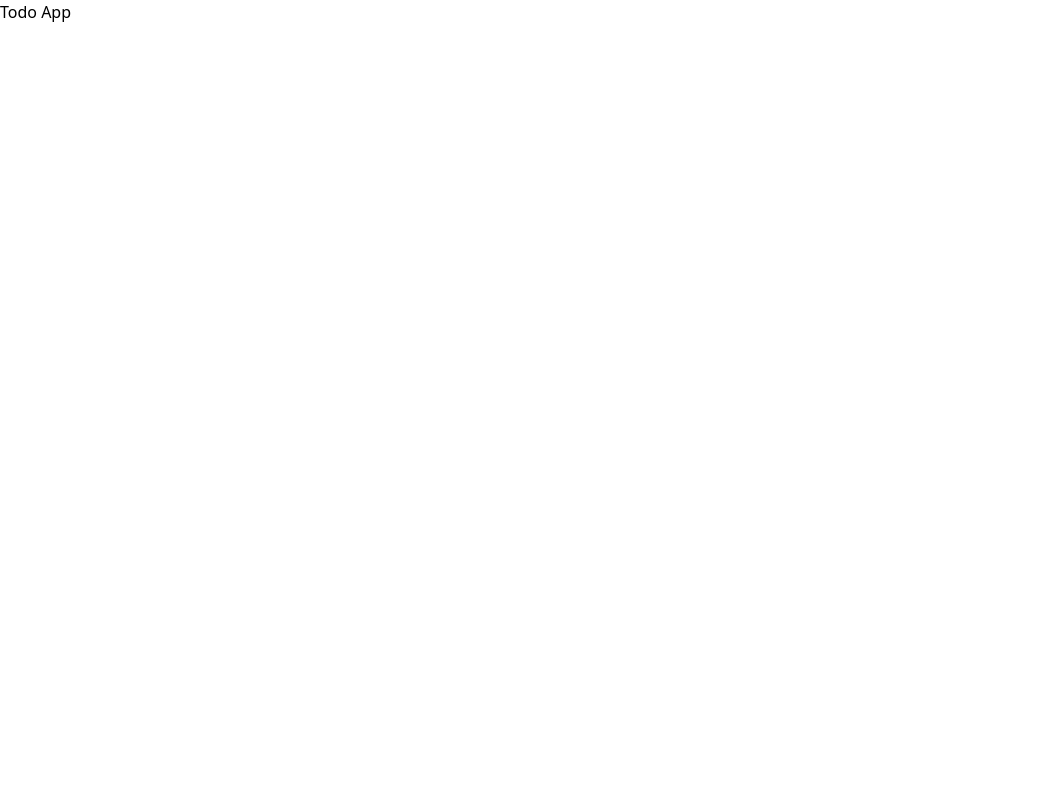
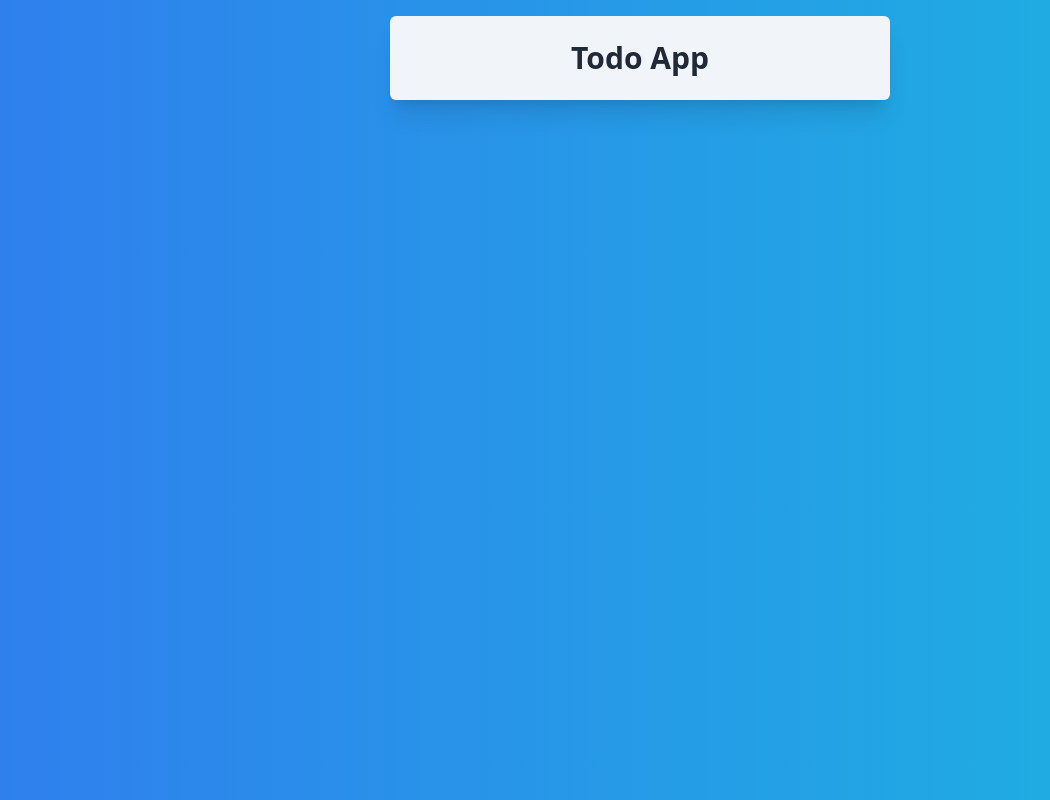
Before and after one commit to dvaug86/Tutorial-Todo-List-advanced-CodeCommerce, a React (Create React App) app: page / in a window 1280 px wide. Shown: the whole page, without its empty margins (0-1050 px from the left). Built offline with nearby package versions, Linux system fonts and the light colour scheme.

Commit message:
tailwind is now functional

```diff
--- a/tailwind.config.js
+++ b/tailwind.config.js
@@ -1,6 +1,8 @@
 /** @type {import('tailwindcss').Config} */
 module.exports = {
-  content: ["./src/**/*.{html,js}"],
+  content: [
+    "./src/**/*.{js,jsx,ts,tsx}",
+  ],
   theme: {
     extend: {},
   },
```
